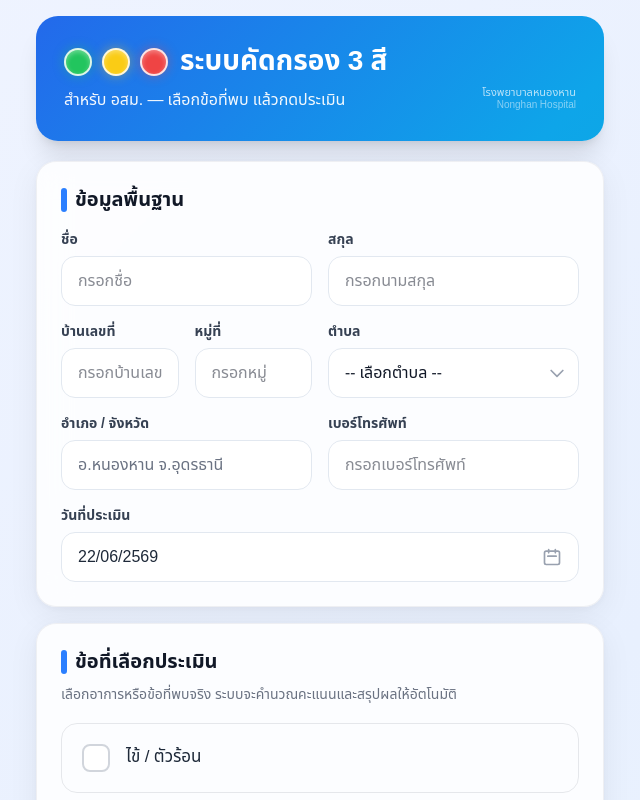
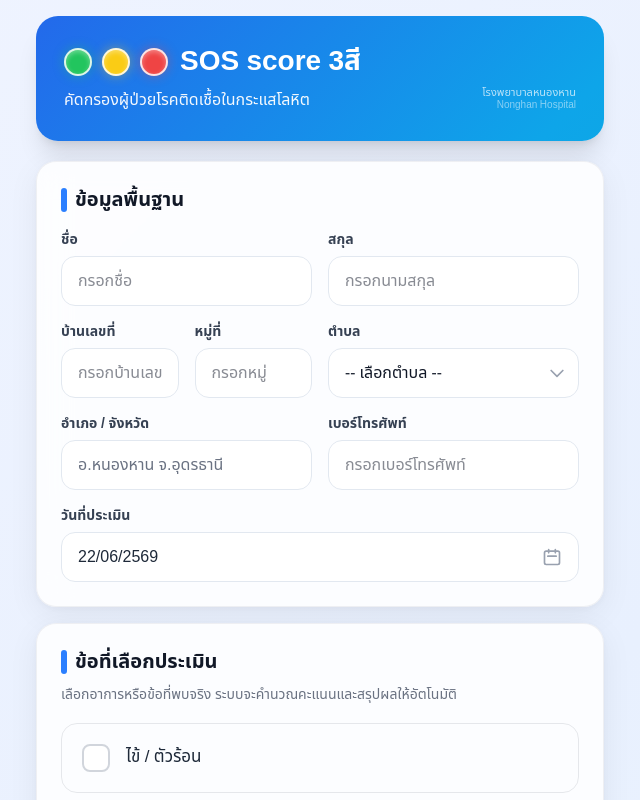
Before and after one commit to gusmalllex-alt/nhh-asm-screen, a Next.js app: page /nhh-asm-screen/ in a window 1280 px wide. Shown: the top 800 px of the page, without its empty margins (320-960 px from the left). Built offline with nearby package versions, Linux system fonts and the light colour scheme; a web font is replaced by a local one.

Commit message:
fix: make map sub-district name matching more robust

```diff
--- a/src/app/admin/layout.tsx
+++ b/src/app/admin/layout.tsx
@@ -60,7 +60,7 @@ export default function AdminLayout({ children }: { children: React.ReactNode })
                 </svg>
               </div>
               <h1 className="text-2xl font-bold text-white tracking-tight">
-                ระบบคัดกรอง 3 สี อสม.<br />
+                SOS score 3สี<br />
                 โรงพยาบาลหนองหาน
               </h1>
             </div>
--- a/src/app/layout.tsx
+++ b/src/app/layout.tsx
@@ -3,9 +3,9 @@ import './globals.css';
 import BottomNav from '@/components/BottomNav';
 
 export const metadata: Metadata = {
-  title: 'ระบบคัดกรอง 3 สี (สำหรับ อสม.) — โรงพยาบาลหนองหาน',
+  title: 'SOS score 3สี คัดกรองผู้ป่วยโรคติดเชื้อในกระแสโลหิต — โรงพยาบาลหนองหาน',
   description:
-    'ระบบคัดกรองอาการ 3 สี (เขียว/เหลือง/แดง) สำหรับอาสาสมัครสาธารณสุขประจำหมู่บ้าน (อสม.) โรงพยาบาลหนองหาน จังหวัดอุดรธานี',
+    'SOS score 3สี คัดกรองผู้ป่วยโรคติดเชื้อในกระแสโลหิต สำหรับอาสาสมัครสาธารณสุขประจำหมู่บ้าน (อสม.) โรงพยาบาลหนองหาน จังหวัดอุดรธานี',
   keywords: ['คัดกรอง', 'อสม', 'โรงพยาบาลหนองหาน', '3 สี', 'สาธารณสุข'],
   authors: [{ name: 'โรงพยาบาลหนองหาน' }],
 };
--- a/src/components/Header.tsx
+++ b/src/components/Header.tsx
@@ -12,13 +12,12 @@ export default function Header() {
           <span className="traffic-dot red" />
         </div>
         <h1 className="text-[22px] sm:text-[28px] font-bold leading-tight">
-          ระบบคัดกรอง 3 สี
+          SOS score 3สี
         </h1>
       </div>
       <div className="flex items-center justify-between">
         <p className="text-[15px] sm:text-[16px] opacity-95 leading-relaxed">
-          <span className="hidden sm:inline">สำหรับ อสม. — </span>
-          เลือกข้อที่พบ แล้วกดประเมิน
+          คัดกรองผู้ป่วยโรคติดเชื้อในกระแสโลหิต
         </p>
         <div className="text-right">
           <div className="text-[11px] opacity-70 leading-none">
--- a/src/components/MapComponent.tsx
+++ b/src/components/MapComponent.tsx
@@ -50,10 +50,14 @@ export default function MapComponent({ areaData }: MapComponentProps) {
         />
 
         {areaData.map((area, index) => {
-          // Try to match the exact name, or add/remove 'ตำบล' if needed
-          let coordName = area.name;
-          if (!coordName.startsWith('ตำบล') && coordName !== 'ไม่ระบุ') {
-            coordName = `ตำบล${coordName}`;
+          // Clean up the name to ensure it matches the keys in SUB_DISTRICT_COORDS
+          let cleanName = area.name.trim();
+          // Remove "ต." or "ตำบล" if it already exists to avoid duplicates like "ต.ตำบล"
+          cleanName = cleanName.replace(/^ต\./, '').replace(/^ตำบล/, '').trim();
+          let coordName = `ตำบล${cleanName}`;
+
+          if (area.name === 'ไม่ระบุ') {
+            coordName = 'ไม่ระบุ';
           }
 
           const coords = SUB_DISTRICT_COORDS[coordName] || [
```
